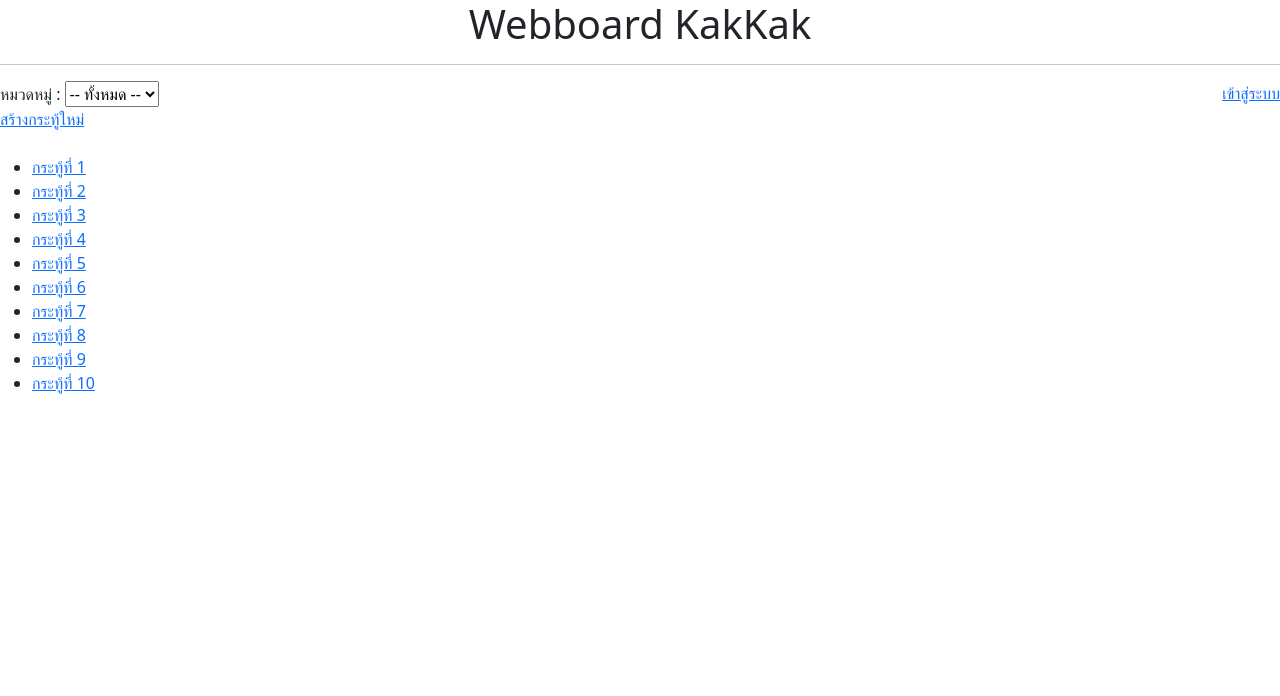
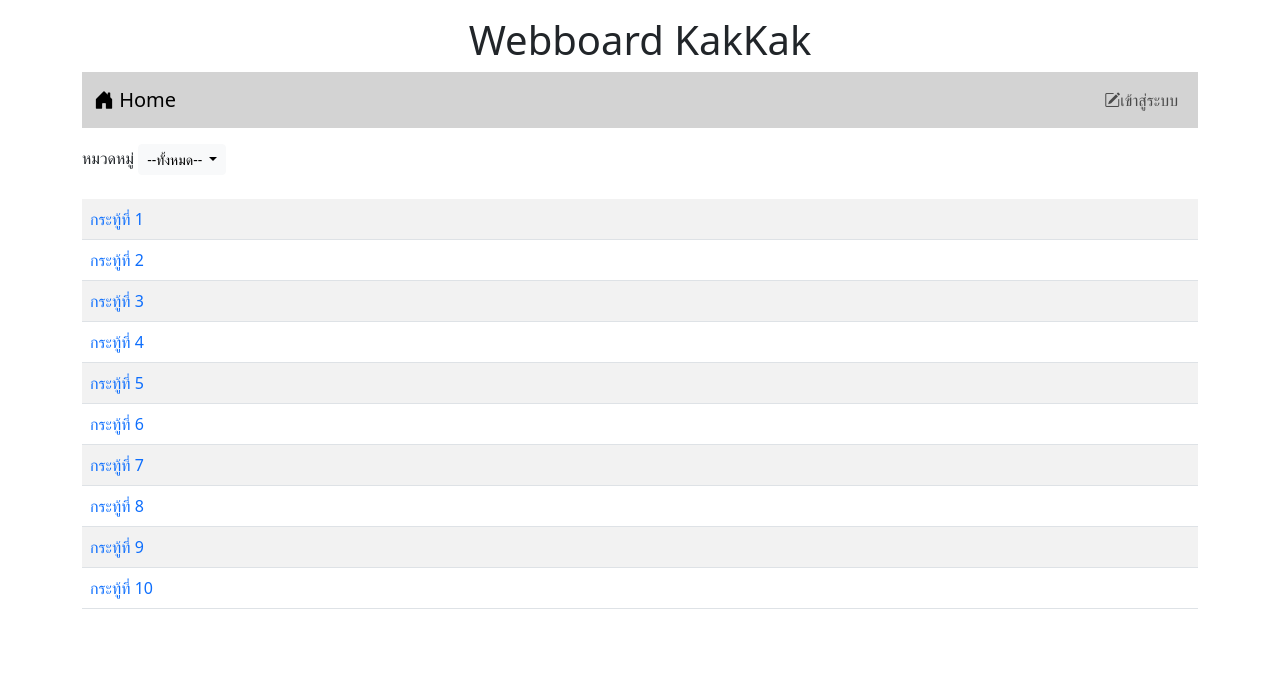
Before and after one commit to Chaiyapop4092/Webboard, a PHP site: page / in a window 1280 px wide. Shown: the top 696 px of the page. Run offline with PHP 8.4, Linux system fonts and the light colour scheme.

Commit message:
Bootstrapped Index.php

```diff
--- a/index.php
+++ b/index.php
@@ -8,32 +8,68 @@
     <meta name="viewport" content="width=device-width, initial-scale=1.0">
     <link href="https://cdn.jsdelivr.net/npm/bootstrap@5.3.3/dist/css/bootstrap.min.css" rel="stylesheet" integrity="sha384-QWTKZyjpPEjISv5WaRU9OFeRpok6YctnYmDr5pNlyT2bRjXh0JMhjY6hW+ALEwIH" crossorigin="anonymous">
     <script src="https://cdn.jsdelivr.net/npm/bootstrap@5.3.3/dist/js/bootstrap.bundle.min.js" integrity="sha384-YvpcrYf0tY3lHB60NNkmXc5s9fDVZLESaAA55NDzOxhy9GkcIdslK1eN7N6jIeHz" crossorigin="anonymous"></script>
+    <link rel="stylesheet" href="https://cdn.jsdelivr.net/npm/bootstrap-icons@1.11.3/font/bootstrap-icons.min.css">
     <title>Webboard</title>
-    <style>
-        H1{
-            text-align: center;
-        }
-    </style>
 </head>
 <body>
-    <H1> Webboard KakKak </H1>
-    <hr>
-    หมวดหมู่ :
-    <select name="category">
-        <option value="all">-- ทั้งหมด --</option>
-        <option value="general">เรื่องทั่วไป</option>
-        <option value="study">เรื่องเรียน</option>
-    </select>
-
+    <div class="container-lg">
+        <H1 style="text-align: center;" class="mt-3"> Webboard KakKak </H1>
+        <nav class="navbar navbar-expand-lg" style="background-color: #d3d3d3;">
+            <div class="container-fluid">
+                <a class="navbar-brand" href="index.php"><i class="bi bi-house-door-fill"></i> Home</a>
+                <ul class="navbar-nav">
                     <?php
                         if(!isset($_SESSION['id'])){
-            echo "<a href='login.php' style='float: right;'>เข้าสู่ระบบ</a>";
+                            echo "<a href='login.php' class=nav-link style='float: right;'><i class='bi bi-pencil-square'></i>เข้าสู่ระบบ</a>";
                         }
                         else{
-            echo "<span style='float: right;'>ผู้ใช้งานระบบ : $_SESSION[username]
-                 &nbsp <a href='logout.php'>ออกจากระบบ</a></span>";
+                            echo "<li class='nav-item dropdown'>
+                                    <a class='btn btn-outline-secondary btn-sm dropdown-toggle' href='#' role='button' data-bs-toggle='dropdown' aria-expanded='false'>
+                                        <i class='bi bi-person-lines-fill'></i> $_SESSION[username]&nbsp
+                                    </a>
+                                    <ul class='dropdown-menu'>
+                                        <li><a class='btn btn-sm dropdown-item' href='logout.php'>
+                                        <i class='bi bi-power'></i> ออกจากระบบ
+                                        </a></li>
+                                    </ul>
+                                </li>";
                         }
                     ?>
+                </ul>
+            </div>
+        </nav>
+        <div class="mt-3">
+            <label>หมวดหมู่</label>
+            <span class="dropdown">
+                <button class="btn btn-light btn-sm dropdown-toggle" data-bs-toggle="dropdown">
+                    --ทั้งหมด--
+                </button>
+                <ul class="dropdown-menu">
+                        <li><a class="dropdown-item" href="#">ทั้งหมด</a></li>
+                        <li><a class="dropdown-item" href="#">เรื่องเรียน</a></li>
+                        <li><a class="dropdown-item" href="#">เรื่องทั่วไป</a></li>
+                </ul>
+            </span>
+            <?php
+                if(isset($_SESSION['id'])){
+                    echo "<a href='newpost.php' class='btn btn-success btn-sm' style='float: right;'><i class='bi bi-plus'></i> สร้างกระทู้ใหม่</button></a>";
+                }
+            ?>
+        </div>
+        <table class="table table-striped mt-4">
+            <?php
+                for($i = 1; $i <= 10; $i++){
+                    echo "<tr><td><a href=post.php?id=$i style='text-decoration: none;'>
+                            กระทู้ที่ $i
+                        </a>";
+                    if(isset($_SESSION['id']) && $_SESSION['role']=="a"){
+                        echo "&nbsp&nbsp
+                        <a href=delete.php?id=$i class='btn btn-danger' style='float: right;'><i class='bi bi-trash'></i></a>";
+                    }
+                    echo "</td></tr>";
+                }
+            ?>
+        </table>
 
         <?php
             /*if(!isset($_SESSION['id'])){
@@ -48,24 +84,10 @@
         ?>
 
         <br>
-    <a href="newpost.php" style="float: left;">สร้างกระทู้ใหม่</a>
         <br>
         <br>
         <ul>
-        <?php
-            for($i = 1; $i <= 10; $i++){
-                echo "<li><a href=post.php?id=$i>
-                        กระทู้ที่ $i
-                    </a>";
-                if(isset($_SESSION['id']) && $_SESSION['role']=="a"){
-                    echo "&nbsp&nbsp
-                    <a href=delete.php?id=$i>
-                        ลบ
-                    </a>";
-                }
-                echo "</li>";
-            }
-        ?>
         </ul>
+    </div>
 </body>
 </html>
```
Lines whose indentation alone changed are shown as unchanged.
